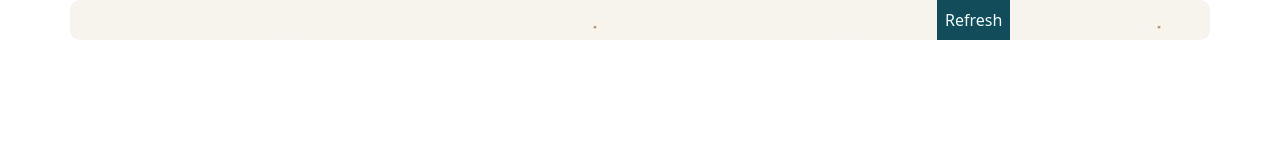
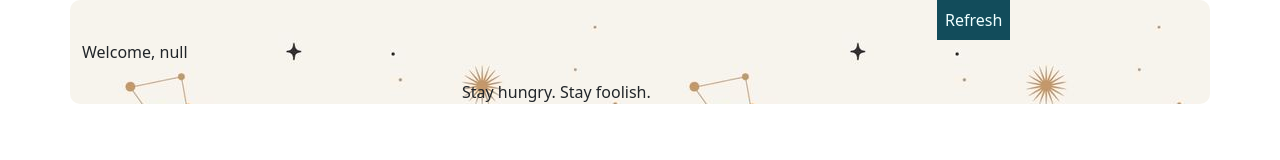
Before and after one commit to LanderPoelmans/groepswerk_weer_horoscoop, a plain HTML site: page horoscoop.html in a window 1280 px wide. Drawn offline with nearby package versions, Linux system fonts and the light colour scheme.

Commit message:
changed js

```diff
--- a/horoscoop.html
+++ b/horoscoop.html
@@ -29,7 +29,6 @@
             <div class="col-md-8"id="quoteOfTheMoment"></div>
         </div>
     </div>
-    <script src="export.js"></script>
     <script src="output.js"></script>
     <script src="weather.js"></script>
 </body>
--- a/output.js
+++ b/output.js
@@ -2,7 +2,7 @@ let name_user = sessionStorage.getItem('name');
 let year = sessionStorage.getItem('year');
 let city = sessionStorage.getItem('city');
 console.log(year, city, name_user);
-document.getElementById('welcomefield').innerHTML = "<p>" + "Welcome, " + name_user + "</p>";
+document.getElementById('welcomeMessage').innerHTML = "<p>" + "Welcome, " + name_user + "</p>";
 
 let zodiac_number = 0;
 if (year < 2000) {
```
